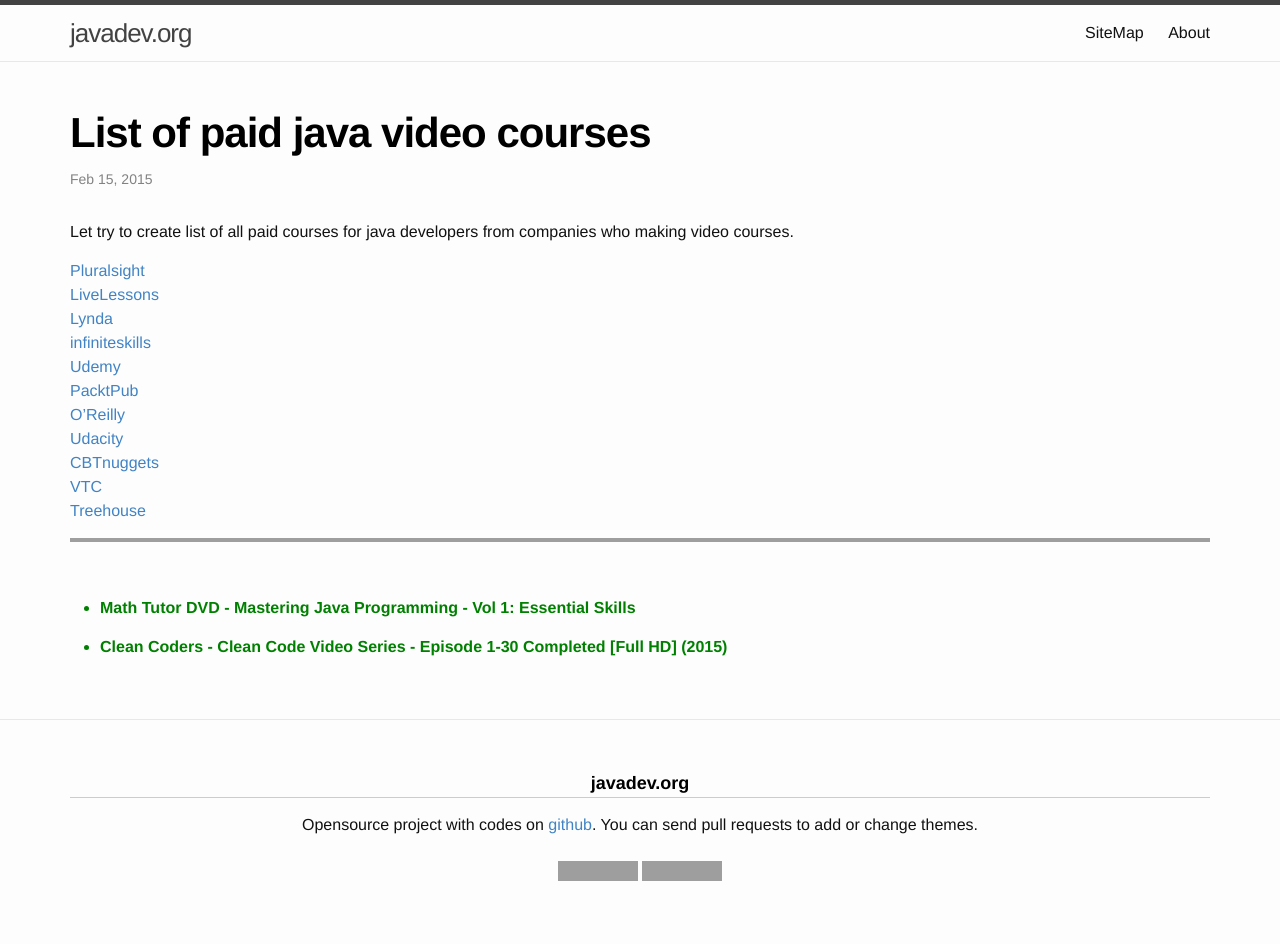
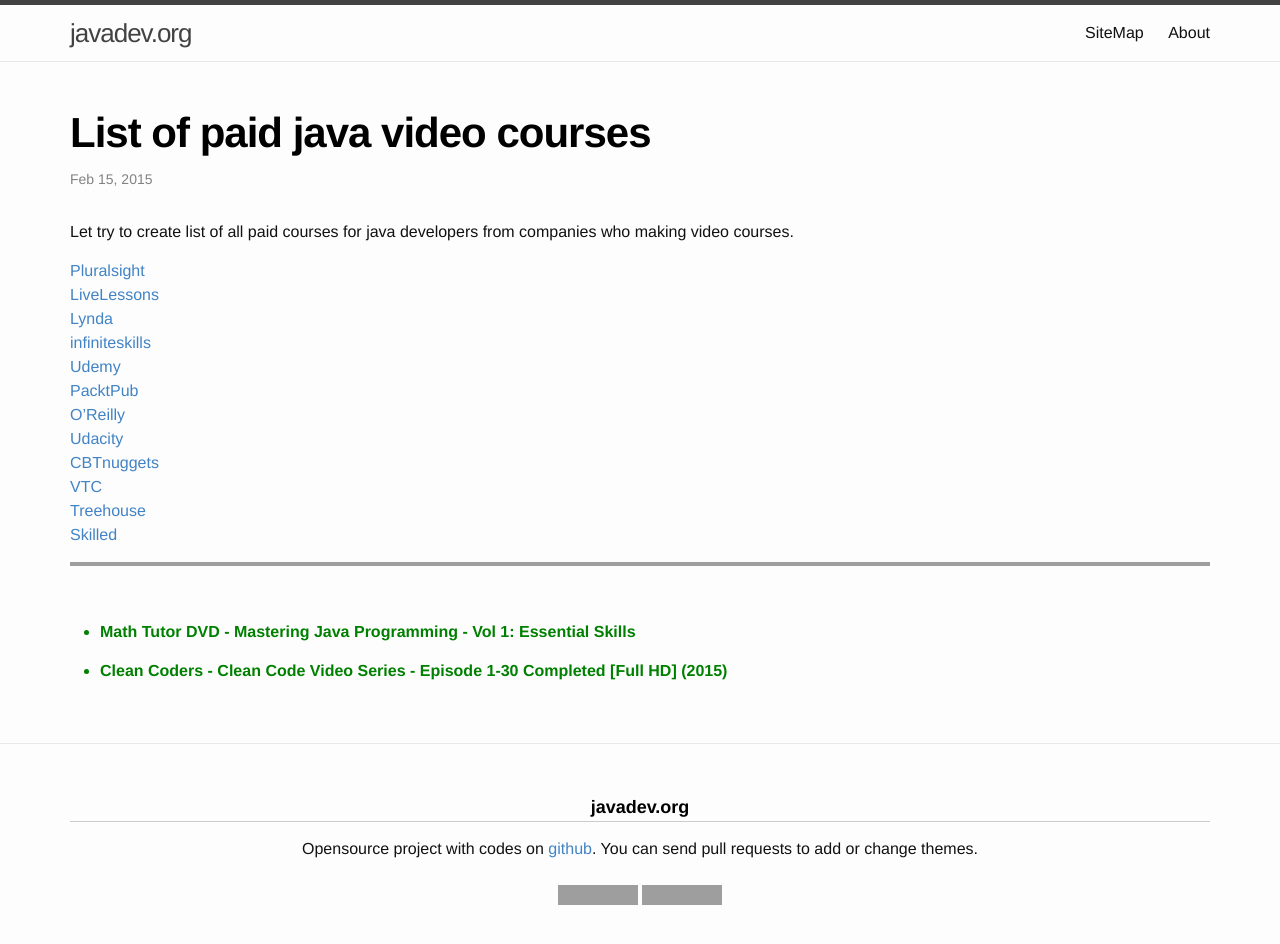
Before and after one commit to webmakaka/javadev.org, a Jekyll site: the page built from _posts/2015-02-15-java-paid-video-courses-collection.md, in a window 1280 px wide, cut to the strip 0-957 px from the top of the page. Shown: the top 944 px of the strip. Built offline with Jekyll 4.4.1, drawn with Linux system fonts in a browser that asks for light colours; grey boxes are pictures that could not be loaded.

Commit message:
Update 2015-02-15-java-paid-video-courses-collection.md

```diff
--- a/_posts/2015-02-15-java-paid-video-courses-collection.md
+++ b/_posts/2015-02-15-java-paid-video-courses-collection.md
@@ -19,7 +19,7 @@
 <a href="/library/cbtnuggets/java/">CBTnuggets</a><br/>
 <a href="/library/vtc/java/">VTC</a><br/>
 <a href="/library/treehouse/java/">Treehouse</a><br/>
-
+<a href="/library/skilled/java/">Skilled</a><br/>
 
 ___
 
```
